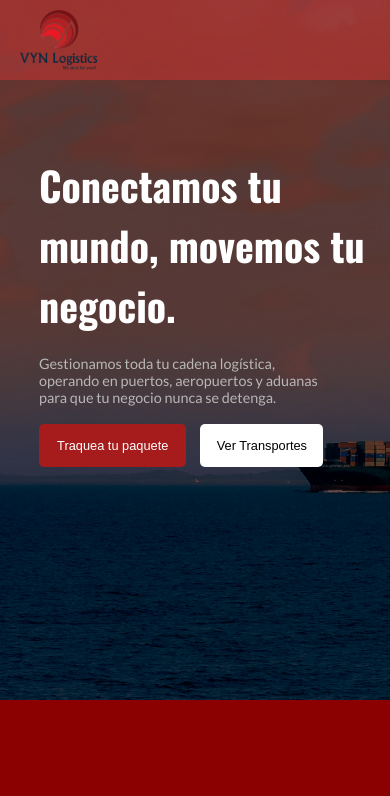
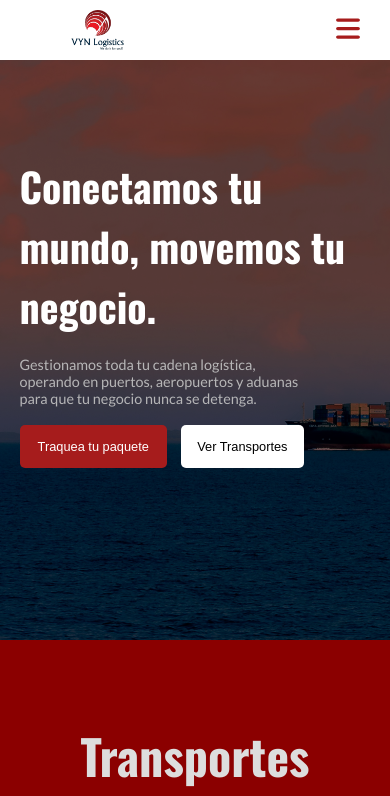
Before and after one commit to avoleon15/VyN-WebPage, a React (Vite) app: page / in a window 390 px wide. Shown: the top 796 px of the page. Built offline with nearby package versions, Linux system fonts and the light colour scheme.

Commit message:
Added a hamburguer menu for the phone screen size, it contains the option to change language

```diff
--- a/src/components/Header/Header.css
+++ b/src/components/Header/Header.css
@@ -1,6 +1,6 @@
 #header{
     width: 100%;
-    height: 840px;
+    height: 780px;
     position: relative;
 
     display: flex;
@@ -37,13 +37,13 @@
     justify-content: flex-start;
     align-items: self-start;
     height: 100%;
-    margin: 5px 0px 5px 10%;
+    margin: 90px 0px 5px 10%;
     width: 60%;
 }
 
 #hero-title{
     font-size: 4rem;
-    margin: 70px 0px 20px 0px;
+    margin: 0px 0px 20px 0px;
     color: var(--white);
 }
 
@@ -112,7 +112,7 @@ nav {
 
 @media (max-width: 768px){
     #header{
-        height: 780px;
+        height: 720px;
     }
     #hero-header-left{
         width: 70%;
@@ -141,10 +141,12 @@ nav {
 
 @media (max-width: 430px){
     #header{
-        height: 700px;
+        height: 640px;
     }
     #hero-header-left{
-        width: 90%;
+        width: 100%;
+        margin: 0;
+        padding: 40% 5% 0% 5%;
     }
     #hero-title{
         font-size: 2.5rem;
--- a/src/components/Header/Header.jsx
+++ b/src/components/Header/Header.jsx
@@ -1,5 +1,4 @@
 import { useLanguage } from '../../context/LanguageContext.jsx';
-import Navbar from '../Navbar/Navbar.jsx';
 import './Header.css';
 
 function Header(){
@@ -8,7 +7,6 @@ function Header(){
 
     return(
     <section id="header">
-        <Navbar/>
         <div id='hero-header'>
             <div id="hero-header-left">
                 <h2 id='hero-title'>{text.header.title}</h2>
--- a/src/components/Navbar/Navbar.css
+++ b/src/components/Navbar/Navbar.css
@@ -7,7 +7,7 @@
 
     padding: 10px 0px 10px 0px;
 
-    background: rgba(255, 52, 52, 0.352);
+    background: white;
 }
 
 #left-nav{
@@ -44,7 +44,7 @@
 .list-nav a{
     text-decoration: none;
     font-size: 1rem;
-    color: var(--background-secondary);
+    color: var(--text);
     font-weight: 100;
 }
 
@@ -90,7 +90,7 @@
 
 .chevron-language{
     font-size: 0.8rem;
-    color: var(--white-light);
+    color: var(--text);
     transition: transform 0.3s ease;
 }
 
@@ -113,16 +113,62 @@
     background: none;
     padding: 10px 30px 10px 30px;
     border-radius: 20px;
-    background: var(--background-secondary);
-    border: none;
+    border: 1px solid black;
+    background: none;
     transition: all 0.7s;
     color: none;
 }
 
 #login-nav:hover{
-    border: 1px solid var(--white);
-    background: var(--white);
+    background: var(--text);
+    color: var(--white);
     cursor: pointer;
+}
+
+.hamburger-menu{
+    display: none;
+    background: none;
+    border: none;
+    color: var(--primary);
+    font-size: 1.7rem;
+    margin-right: 10%;
+}
+
+.mobile-menu {
+    position: fixed;
+    top: 60px; right: -100%;
+    width: 100%;
+    height: 100%;
+    background: var(--background-secondary);
+    transition: right 0.3s ease;
+    border-top: 1px solid var(--text);
+
+    display: none;
+}
+
+.mobile-menu.open {
+    right: 0;
+}
+
+.mobile-menu p, .mobile-menu button{
+    border: none;
+    background: none;
+    text-align: start;
+    text-decoration: none;
+    border: 1px solid var(--white-light);
+    margin: 0px;
+}
+
+.hamburger-title{
+    color: var(--text);
+    font-size: 1rem;
+    padding: 10px 10px 10px 20px;
+}
+
+.hamburger-option{
+    color: var(--text-light);
+    font-size: 0.9rem;
+    padding: 10px 10px 10px 30px;
 }
 
 @media (max-width: 1024px){
@@ -156,14 +202,29 @@
 }
 
 @media (max-width: 430px){
-
+    #navbar{
+        height: 40px;
+        position: fixed;
+    }
     #left-nav{
-        width: 30%;
+        width: 50%;
+        justify-content: flex-start;
     }
     #center-nav{
         display: none;
     }
-    #right-nav{
+    #login-nav{
         display: none;
     }
+    #right-nav{
+        width: 50%;
+        justify-content: flex-end;
+    }
+    .hamburger-menu{
+        display: block;
+    }
+    .mobile-menu{
+        display: flex;
+        flex-direction: column;
+    }
 }
--- a/src/components/Navbar/Navbar.jsx
+++ b/src/components/Navbar/Navbar.jsx
@@ -1,4 +1,4 @@
-import { faChevronDown, faCircleUser } from '@fortawesome/free-solid-svg-icons';
+import { faBars, faChevronDown, faCircleUser, faXmark } from '@fortawesome/free-solid-svg-icons';
 import { FontAwesomeIcon } from '@fortawesome/react-fontawesome';
 import { useState } from 'react';
 import vynLogo from "../../assets/images/VyN-logo.png";
@@ -9,6 +9,7 @@ import './Navbar.css';
 function Navbar(){
     const { text, setSpanish, setEnglish } = useLanguage()
     const [open, setOpen] = useState(false)
+    const [menuOpen, setMenuOpen] = useState(false)
 
     return(
         <nav id="navbar">
@@ -33,6 +34,14 @@ function Navbar(){
             </div>
             <div id="right-nav">
                 <button id='login-nav'><FontAwesomeIcon icon={faCircleUser} /> {text.navbar.log}</button>
+                <button className='hamburger-menu' onClick={() => setMenuOpen(!menuOpen)}>
+                    <FontAwesomeIcon icon={menuOpen ? faXmark : faBars} />
+                </button>
+                <div className={`mobile-menu ${menuOpen ? 'open' : ''}`}>
+                    <p className='hamburger-title'>{text.navbar.language}</p>
+                    <button className={`hamburger-option ${text.navbar.language === "Language" ? "bold" : "" }`} onClick={() => { setMenuOpen(!menuOpen); setEnglish(); }}>English</button>
+                    <button className={`hamburger-option ${text.navbar.language === "Lenguaje" ? "bold" : "" }`} onClick={() => { setMenuOpen(!menuOpen); setSpanish(); }}>Español</button>
+                </div>
             </div>
         </nav>
     )
--- a/src/pages/App.jsx
+++ b/src/pages/App.jsx
@@ -2,6 +2,7 @@ import Contact from '../components/Contact/Contact.jsx'
 import Footer from '../components/Footer/Footer.jsx'
 import Header from '../components/Header/Header.jsx'
 import MainService from '../components/MainServices/MainServices.jsx'
+import Navbar from '../components/Navbar/Navbar.jsx'
 import Transport from '../components/Transports/Transports.jsx'
 import './App.css'
 
@@ -9,6 +10,7 @@ function App() {
 
   return (
     <>
+      <Navbar/>
       <Header/>
       <Transport/>
       <MainService/>
```
